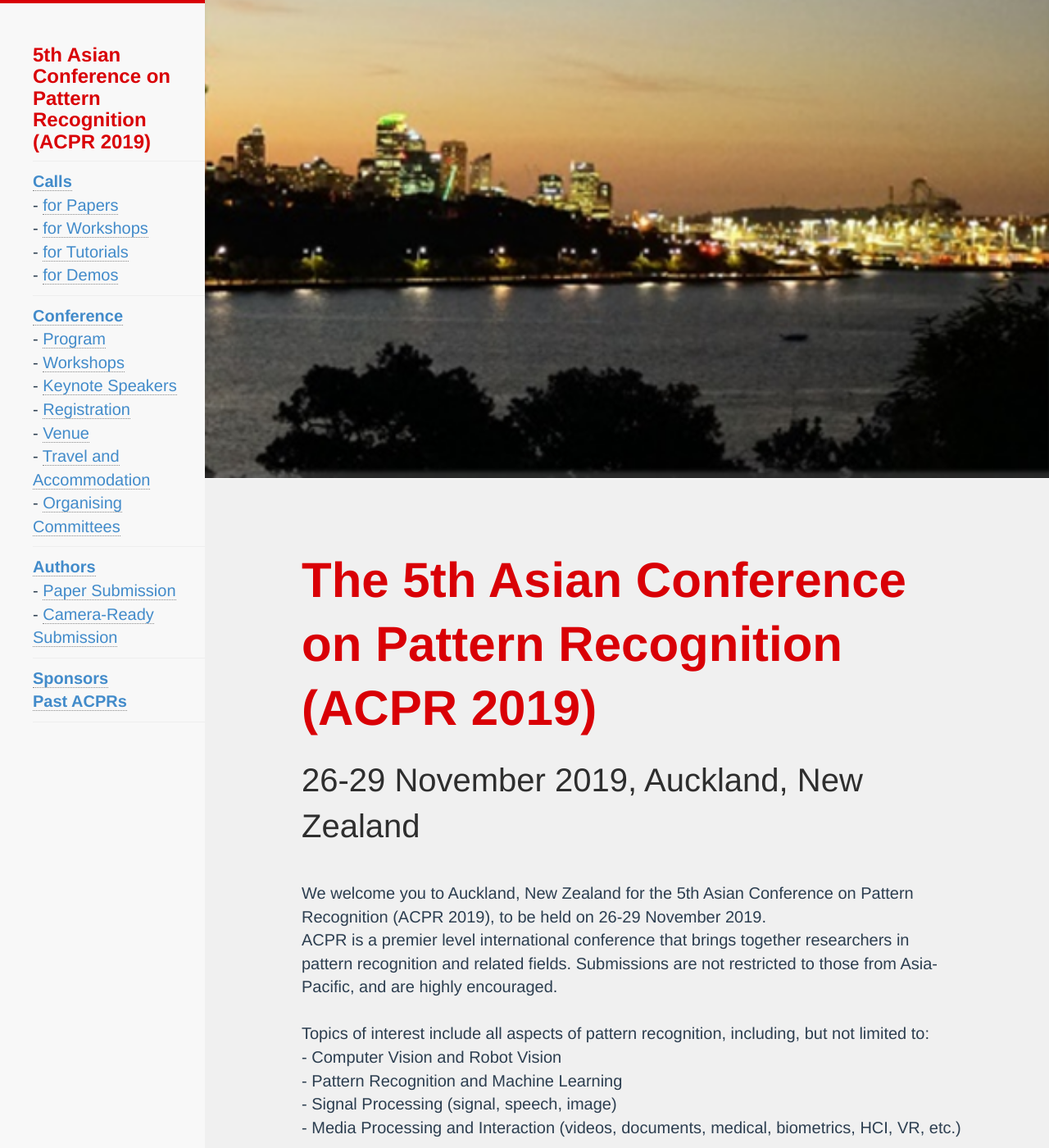
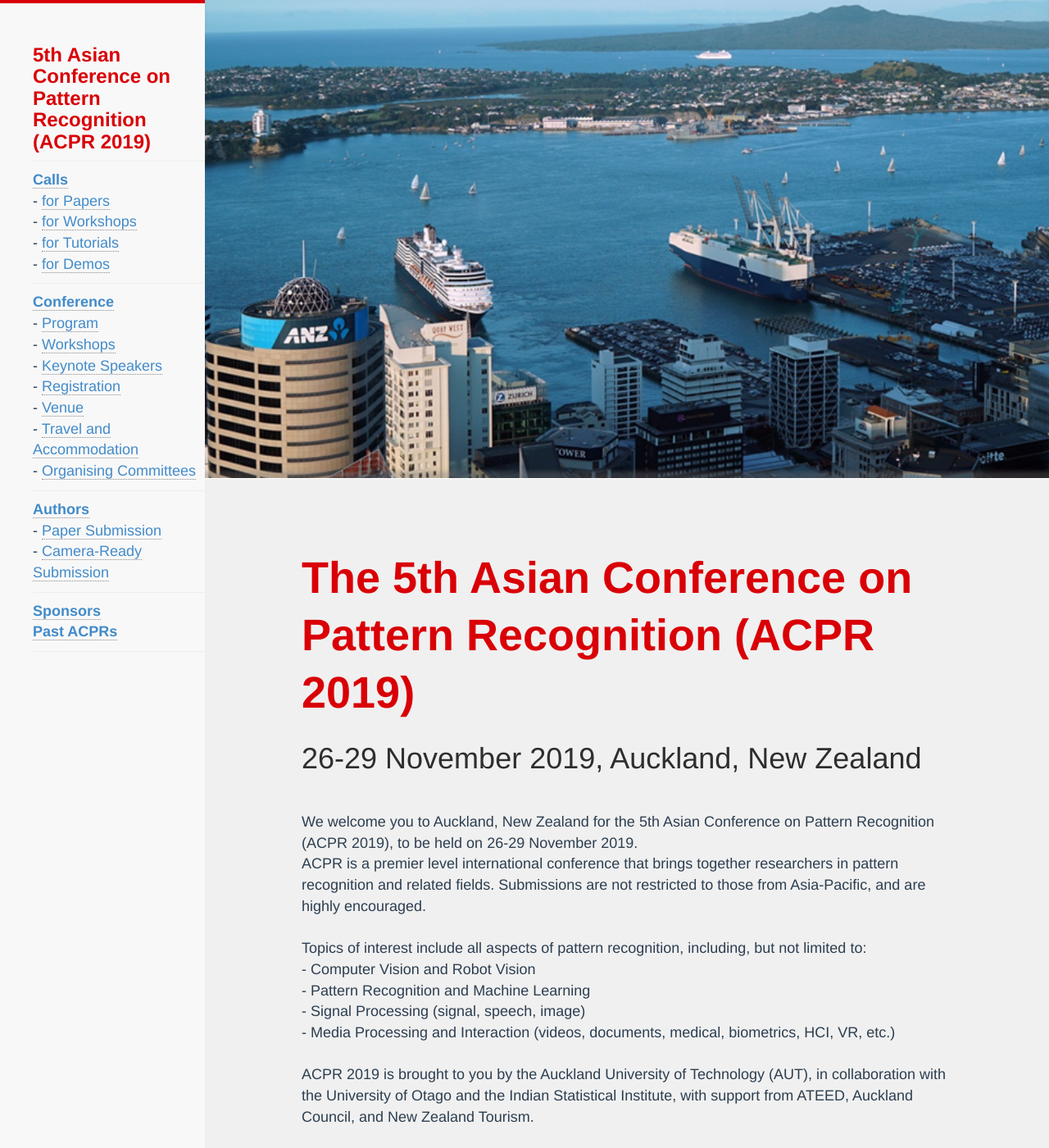
Before and after one commit to AndrewChenUoA/ACPR2019, a Jekyll site: the page built from index.html, in a window 1280 px wide and 1400 px high. Shown: the whole window at 82% size. Built offline with Jekyll 4.4.1, drawn with Linux system fonts in a browser that asks for light colours; nearby versions of some CDN libraries; Markdown is read by kramdown in place of the engine named in the settings.

Commit message:
Try again...

```diff
--- a/css/hc.css
+++ b/css/hc.css
@@ -8,7 +8,6 @@ body
   width:100%;
   border-top:solid #d90006;
   border-width:4px;
-  font-size:200% !important;
 }
 
 h1,h2,h3,h4,h5,h6
```
Also changed, not shown: images/newheader.PNG.
